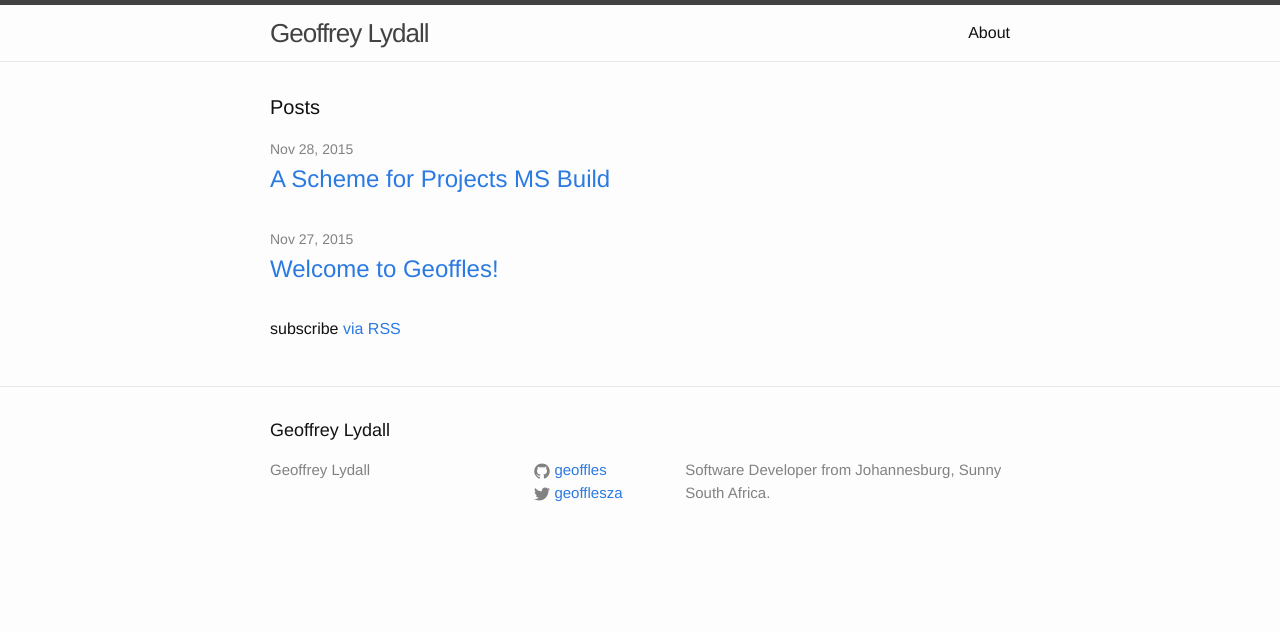
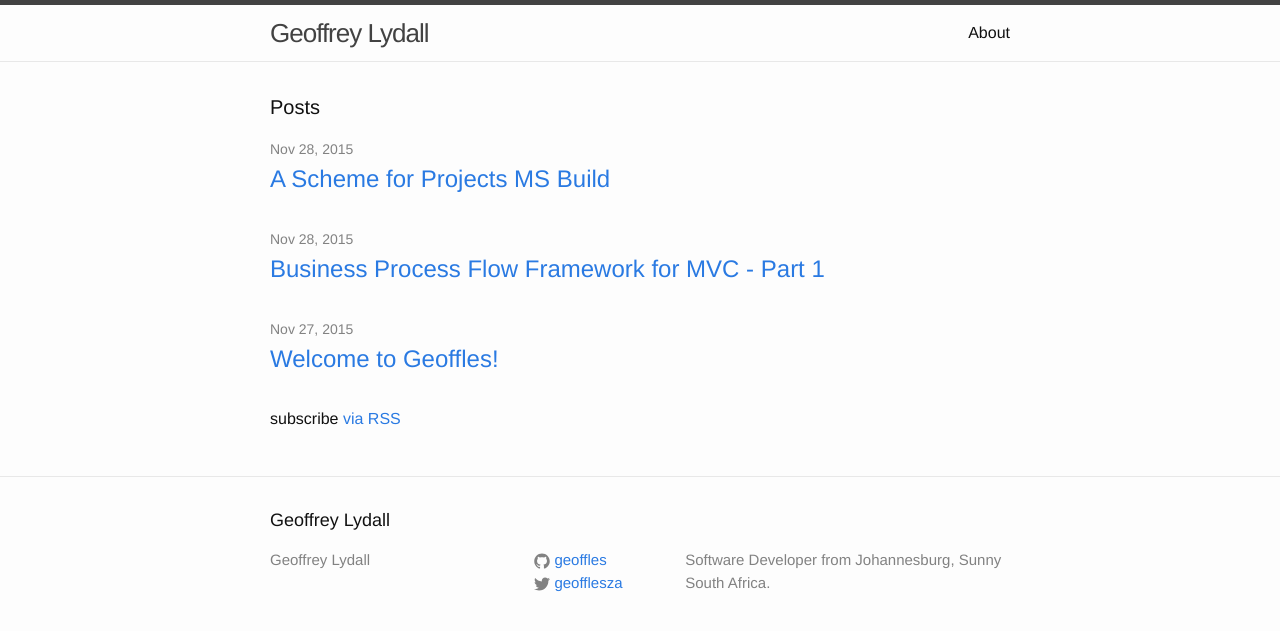
Before and after one commit to geoffles/geoffles.github.io, a Jekyll site: the page built from index.html, in a window 1280 px wide. Shown: the top 631 px of the page. Built offline with Jekyll 4.4.1, drawn with Linux system fonts in a browser that asks for light colours.

Commit message:
Re-published the missing process framwork...

```diff
--- a/_drafts/process-framework-part-1.md
+++ b/_posts/2015-11-28-process-framework-part-1.md
@@ -2,6 +2,7 @@
 layout:	post
 title:	"Business Process Flow Framework for MVC - Part 1"
 categories:	Frameworks
+date:	2015-11-28 10:54:53 +0200
 tags:	[process, frameworks, state-machine]
 ---
 
```
